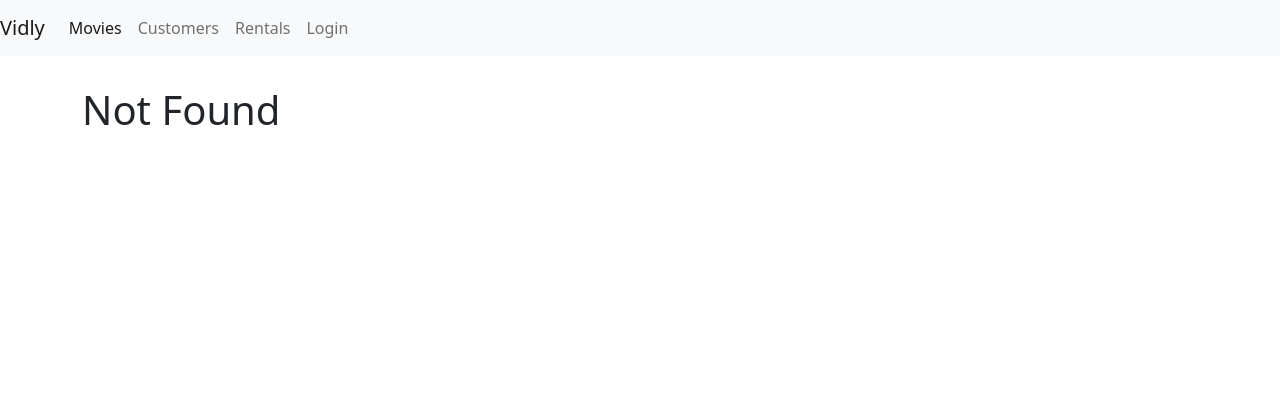
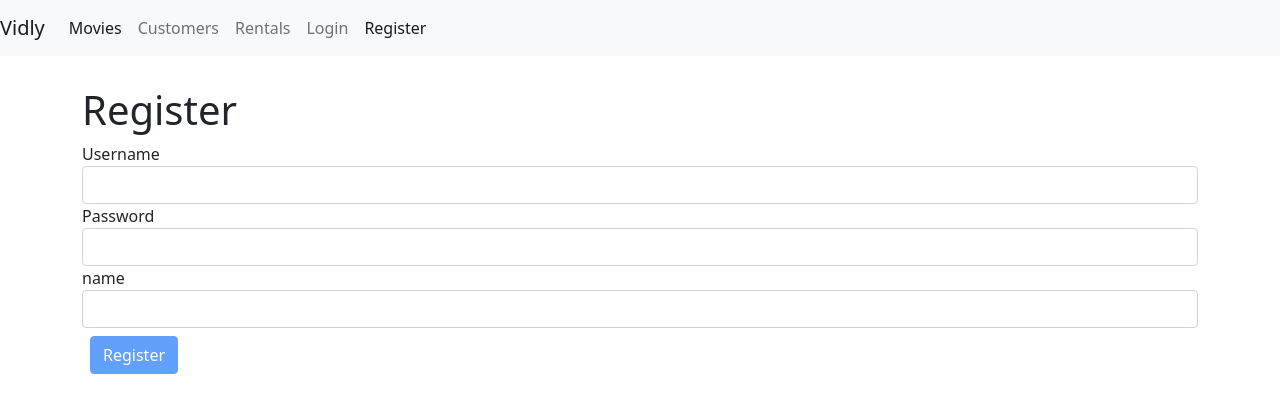
Before and after one commit to boobal-writes/vidly-react-app, a React (Create React App) app: page /register in a window 1280 px wide. Before the commit this address led to /not-found. Shown: the top 412 px of the page. Built offline with nearby package versions, Linux system fonts and the light colour scheme.

Commit message:
add register form

```diff
--- a/src/App.js
+++ b/src/App.js
@@ -7,6 +7,7 @@
 import NotFound from "./components/notFound";
 import MovieForm from "./components/movieForm";
 import LoginForm from "./components/common/loginForm";
+import RegisterForm from "./components/register";
 
 function App() {
   return (
@@ -15,6 +16,7 @@
       <main className="container">
         <Routes>
           <Route path="/login" element={<LoginForm />} />
+          <Route path="/register" element={<RegisterForm />} />
           <Route path="/movies/:id" element={<MovieForm />} />
           <Route path="/movies" element={<Movies />} />
           <Route path="/customers" element={<Customers />} />
--- a/src/components/NavBar.jsx
+++ b/src/components/NavBar.jsx
@@ -32,6 +32,9 @@
           <NavLink className="nav-item nav-link" to="/login">
             Login
           </NavLink>
+          <NavLink className="nav-item nav-link" to="/register">
+            Register
+          </NavLink>
         </div>
       </div>
     </nav>
--- /dev/null
+++ b/src/components/register.jsx
@@ -0,0 +1,41 @@
+import React from "react";
+import Joi from "joi-browser";
+import Form from "./common/form";
+import { render } from "@testing-library/react";
+
+class RegisterForm extends Form {
+  state = {
+    data: {
+      username: "",
+      password: "",
+      name: "",
+    },
+    errors: {},
+  };
+
+  schema = {
+    username: Joi.string().required().email().label("Username"),
+    password: Joi.string().required().min(5).label("Password"),
+    name: Joi.string().required().label("Name"),
+  };
+
+  doSubmit = () => {
+    console.log("Submitted");
+  };
+
+  render() {
+    return (
+      <React.Fragment>
+        <h1>Register</h1>
+        <form onSubmit={this.handleSubmit}>
+          {this.renderInput("username", "Username")}
+          {this.renderInput("password", "Password", "password")}
+          {this.renderInput("name", "name")}
+          {this.renderButton("Register")}
+        </form>
+      </React.Fragment>
+    );
+  }
+}
+
+export default RegisterForm;
```
